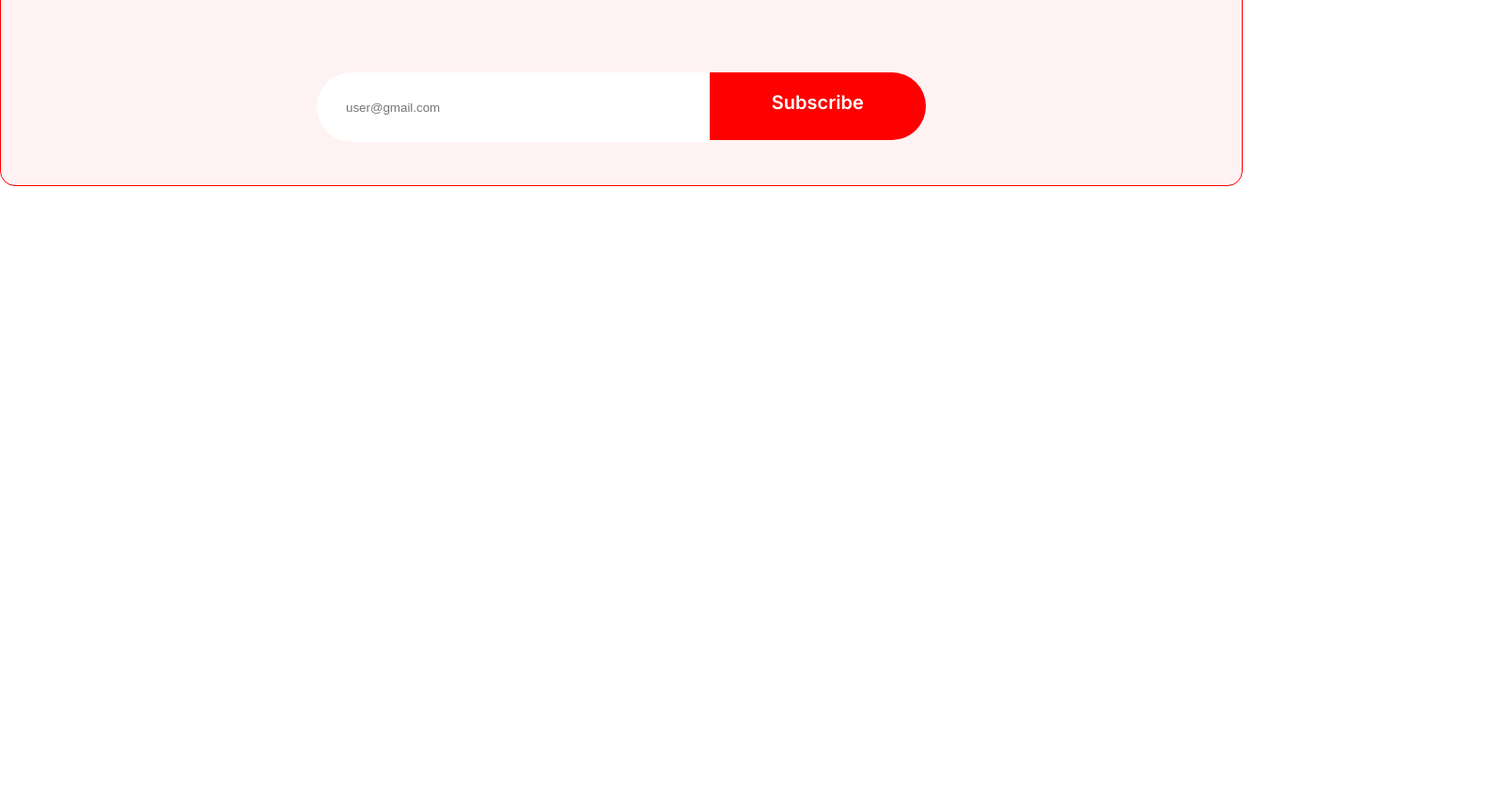
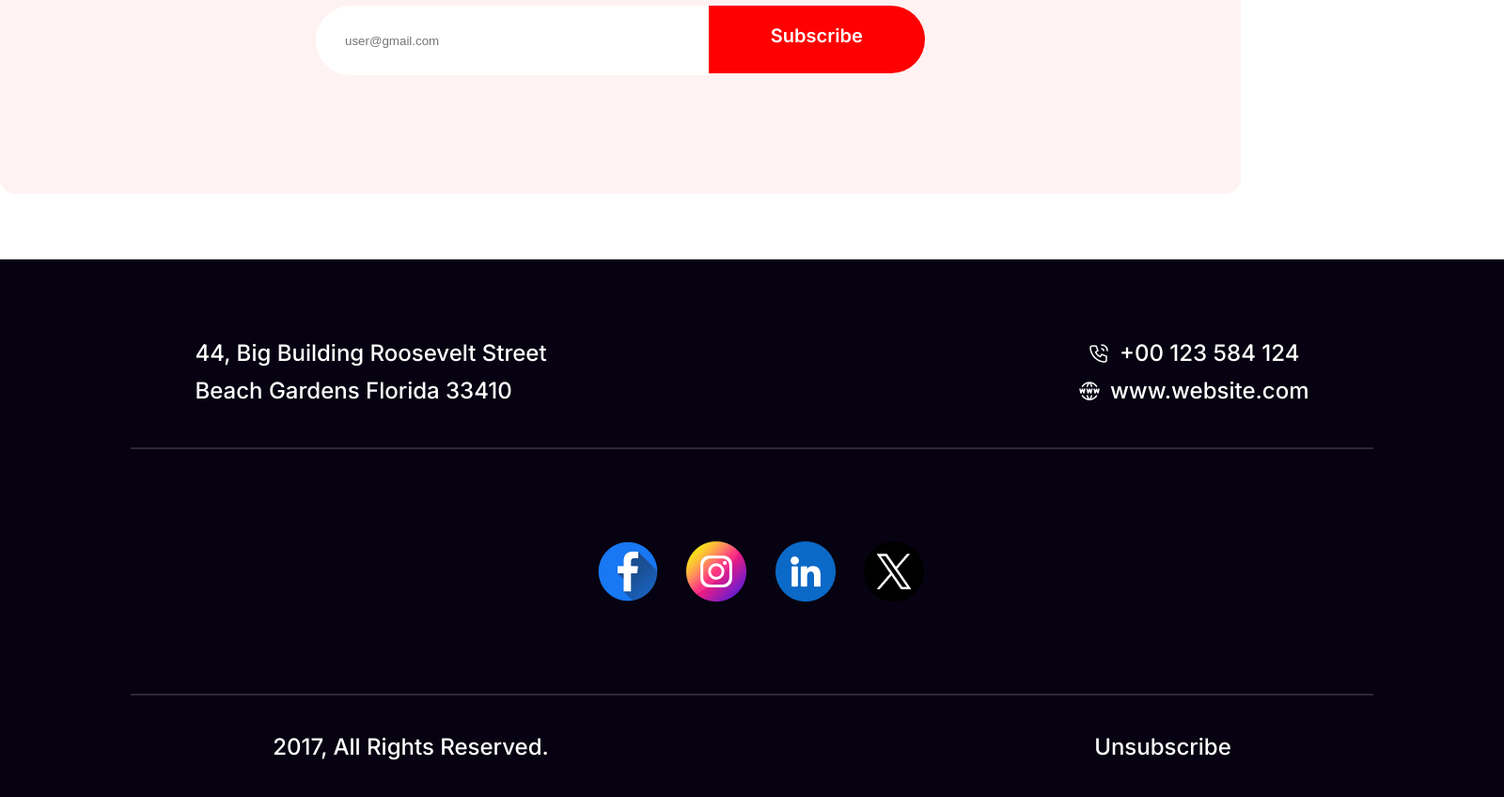
Before and after one commit to SudiptaRoy05/new-year, a plain HTML site: page index.html in a window 1280 px wide. Shown: the part 6060-6908 px from the top of the page at 94% size, 1600 px wide, since content can reach past the window. Before the commit the page ends 6328 px from the top, so only its background shows below. Drawn offline with Linux system fonts and the light colour scheme.

Commit message:
footer added

```diff
--- a/index.html
+++ b/index.html
@@ -6,6 +6,7 @@
     <meta name="viewport" content="width=device-width, initial-scale=1.0">
     <title>Naw Year</title>
     <link rel="stylesheet" href="./styles/style.css">
+    <link rel="stylesheet" href="https://cdnjs.cloudflare.com/ajax/libs/font-awesome/6.5.2/css/all.min.css" integrity="sha512-SnH5WK+bZxgPHs44uWIX+LLJAJ9/2PkPKZ5QiAj6Ta86w+fsb2TkcmfRyVX3pBnMFcV7oQPJkl9QevSCWr3W6A==" crossorigin="anonymous" referrerpolicy="no-referrer" />
 </head>
 
 <body>
@@ -143,7 +144,38 @@
 
         <!-- subscribe section end  -->
     </main>
-    <footer></footer>
+    <footer class="footer-container">
+        <div class="footer-first-section">
+            <div class="footer-left-first">
+                <p>44, Big Building Roosevelt Street <br>
+                    Beach Gardens Florida 33410</p>
+            </div>
+            <div class="footer-right-first">
+                <div class="footer-logo">
+                    <img src="./icons/Call.png" alt=""><p> +00 123 584 124</p>
+                </div>
+                <div class="footer-logo">
+                    <img src="./icons/Website.png" alt=""><p>www.website.com</p>
+                </div>
+            </div>
+        </div>
+        <hr>
+        <div class="social-section">
+            <div class="social-link"><img src="./icons/Facebook.png" alt=""></div>
+            <div class="social-link"><img src="./icons/Instagram.png" alt=""></div>
+            <div class="social-link"><img src="./icons/Linkedin.png" alt=""></div>
+            <div class="social-link"><img src="./icons/Twitter.png" alt=""></div>
+        </div>
+        <hr>
+        <div class="footer-last-section">
+            <div class="footer-last-left">
+                <P>2017, All Rights Reserved.</P>
+            </div>
+            <div class="footer-last-right">
+                <P>Unsubscribe</P>
+            </div>
+        </div>
+    </footer>
 </body>
 
 </html>
--- a/styles/style.css
+++ b/styles/style.css
@@ -489,7 +489,6 @@ h1 {
 
     background: rgba(255, 0, 0, 0.05);
 
-    border: 1px solid red;
 }
 
 .subscribe-content {
@@ -564,3 +563,86 @@ h1 {
 }
 
 /* ////////////////subscribe styles end //////////////// */
+
+
+/* ////////////footer style start ............... */
+.footer-container {
+    width: 1600px;
+    height: 609px;
+    margin: auto;
+    background: rgb(7, 2, 17);
+}
+
+.footer-first-section {
+    width: 1185px;
+    height: 80px;
+    display: flex;
+    padding-top: 80px;
+    margin: auto;
+    justify-content: space-between;
+}
+
+.footer-left-first p {
+    color: rgb(255, 255, 255);
+    font-family: Inter;
+    font-size: 24px;
+    font-weight: 500;
+    line-height: 40px;
+    letter-spacing: 0%;
+    text-align: left;
+}
+
+.footer-right-first p {
+    color: rgb(255, 255, 255);
+    font-family: Inter;
+    font-size: 24px;
+    font-weight: 500;
+    line-height: 40px;
+    letter-spacing: 0%;
+    text-align: left;
+}
+
+.footer-logo{
+    display: flex;
+    justify-content: center;
+    align-items: center;
+    gap: 10px;
+}
+
+hr {
+    width: 1320px;
+    height: 0;
+    margin: 40px auto;
+    border: 1px solid rgba(255, 255, 255, 0.15);
+}
+
+
+.social-section {
+    width: 328px;
+    height: 64px;
+    margin: 98px auto;
+    display: flex;
+    gap: 31.92px;
+
+}
+
+.social-link {
+    width: 62.5px;
+    height: 62.5px;
+}
+
+.footer-last-section {
+    width: 1320;
+    margin: auto;
+    color: rgb(255, 255, 255);
+    font-family: Inter;
+    font-size: 24px;
+    font-weight: 500;
+    line-height: 29px;
+    letter-spacing: 0%;
+    text-align: left;
+    display: flex;
+    justify-content: space-around;
+}
+
+/* ////////////footer style end ...............  */
```
